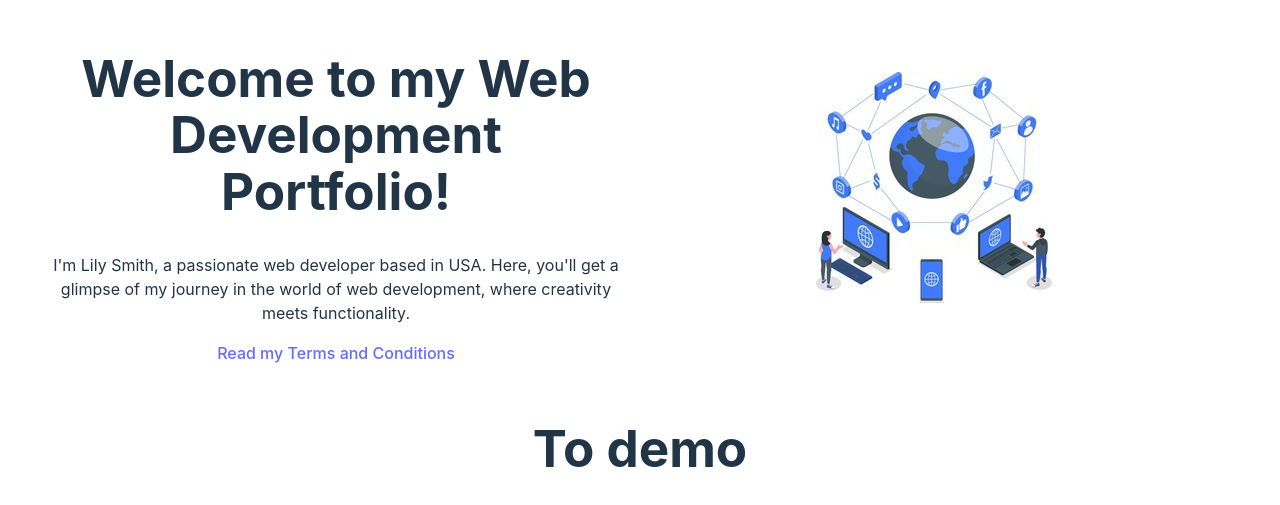
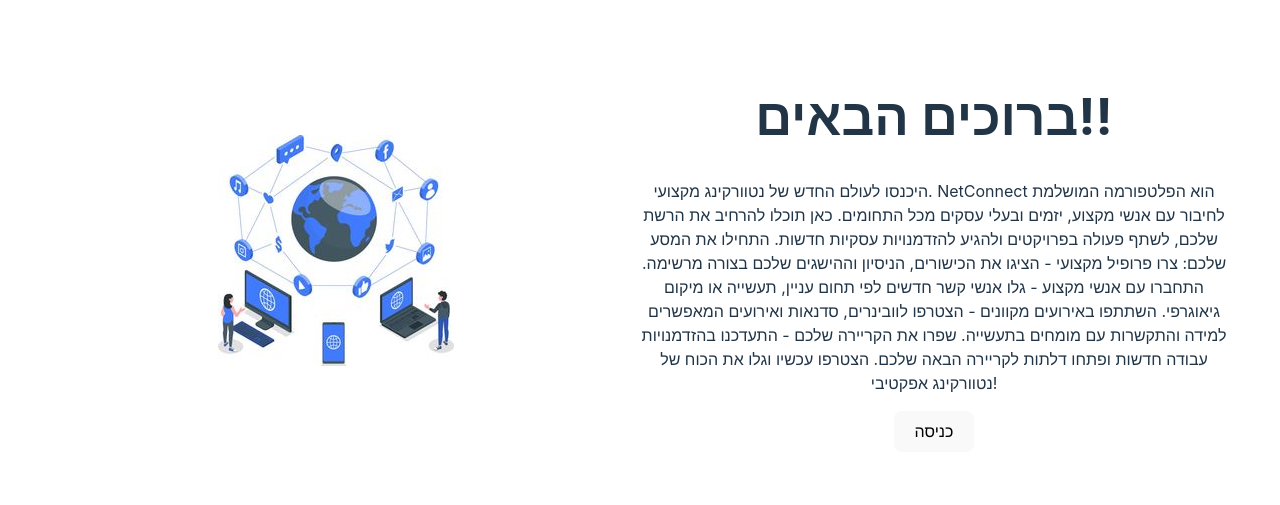
Before and after one commit to maliAscher/charedin, a React (Vite) app: page / in a window 1280 px wide. Shown: the part 147-652 px from the top of the page. Built offline with nearby package versions, Linux system fonts and the light colour scheme.

Commit message:
finish homePage

```diff
--- a/src/App.jsx
+++ b/src/App.jsx
@@ -6,7 +6,6 @@
   return (
     <>
     <HomePage/>
-      <h1>To demo</h1>
     </>
   )
 }
--- a/src/HomePage.css
+++ b/src/HomePage.css
@@ -6,13 +6,13 @@
     flex-wrap: wrap;
   }
 
-  .text, .image {
+  .image, .text {
     flex: 1 1 45%;
     min-width: 300px;
     box-sizing: border-box;
   }
 
-  .text {
+  .image {
     padding-right: 20px;
   }
 
@@ -63,7 +63,7 @@
       align-items: flex-start;
     }
 
-    .text {
+    .image {
       padding-right: 0;
       padding-bottom: 20px;
     }
--- a/src/HomePage.jsx
+++ b/src/HomePage.jsx
@@ -4,16 +4,40 @@
 
 function HomePage() {
   return (
+    // <div className="container">
+    //   <div className="text">
+    //     <h1>Welcome to my Web Development Portfolio!</h1>
+    //     <p>
+    //       I'm Lily Smith, a passionate web developer based in USA. Here, you'll get a glimpse of my journey in the world of web development, where creativity meets functionality.
+    //     </p>
+    //     <a href="/terms">Read my Terms and Conditions</a>
+    //   </div>
+    //   <div className="image">
+    //     <img src={profileImage} alt="Lily Smith" />
+    //   </div>
+    // </div>
     <div className="container">
-      <div className="text">
-        <h1>Welcome to my Web Development Portfolio!</h1>
-        <p>
-          I'm Lily Smith, a passionate web developer based in USA. Here, you'll get a glimpse of my journey in the world of web development, where creativity meets functionality.
-        </p>
-        <a href="/terms">Read my Terms and Conditions</a>
-      </div>
       <div className="image">
         <img src={profileImage} alt="Lily Smith" />
+      </div>
+      <div className="text">
+        <h1>ברוכים הבאים!!</h1>
+        <p>
+          היכנסו לעולם החדש של נטוורקינג מקצועי.
+
+          NetConnect הוא הפלטפורמה המושלמת לחיבור עם אנשי מקצוע, יזמים ובעלי עסקים מכל התחומים. כאן תוכלו להרחיב את הרשת שלכם, לשתף פעולה בפרויקטים ולהגיע להזדמנויות עסקיות חדשות.
+
+          התחילו את המסע שלכם:
+
+          צרו פרופיל מקצועי - הציגו את הכישורים, הניסיון וההישגים שלכם בצורה מרשימה.
+          התחברו עם אנשי מקצוע - גלו אנשי קשר חדשים לפי תחום עניין, תעשייה או מיקום גיאוגרפי.
+          השתתפו באירועים מקוונים - הצטרפו לוובינרים, סדנאות ואירועים המאפשרים למידה והתקשרות עם מומחים בתעשייה.
+          שפרו את הקריירה שלכם - התעדכנו בהזדמנויות עבודה חדשות ופתחו דלתות לקריירה הבאה שלכם.
+          הצטרפו עכשיו וגלו את הכוח של נטוורקינג אפקטיבי!
+        </p>
+
+        {/* <a href="/signUp">כניסה</a> */}
+        <button>כניסה</button>
       </div>
     </div>
   );
```
